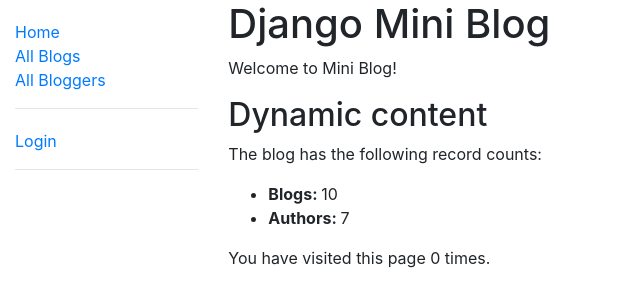
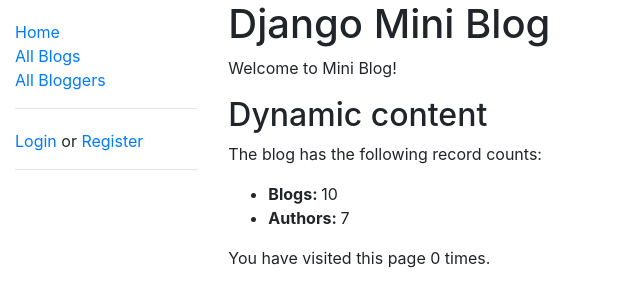
Before and after one commit to raphael-araujo/mini-blog, a Django app: page /blog/ in a window 1280 px wide. Shown: the top 307 px of the page, without its empty margins (0-640 px from the left). Run offline with Django 4.2, Linux system fonts and the light colour scheme; data comes from the database, SQL or seed files in the repository; some libraries are stand-ins or nearby versions.

Commit message:
adicionando o link para a pagina de registro

```diff
--- a/templates/base.html
+++ b/templates/base.html
@@ -26,7 +26,9 @@
                         <li>User: {{ user.get_username }}</li>
                         <li><a href="{% url 'logout'%}?next={{request.path}}">Logout</a></li>
                     {% else %}
-                        <li><a href="{% url 'login'%}?next={{request.path}}">Login</a></li>
+                        <li>
+                            <a href="{% url 'login'%}">Login</a> or
+                            <a href="{% url 'register'%}">Register</a></li>
                     {% endif %}
                 </ul>
                 <hr>
```
